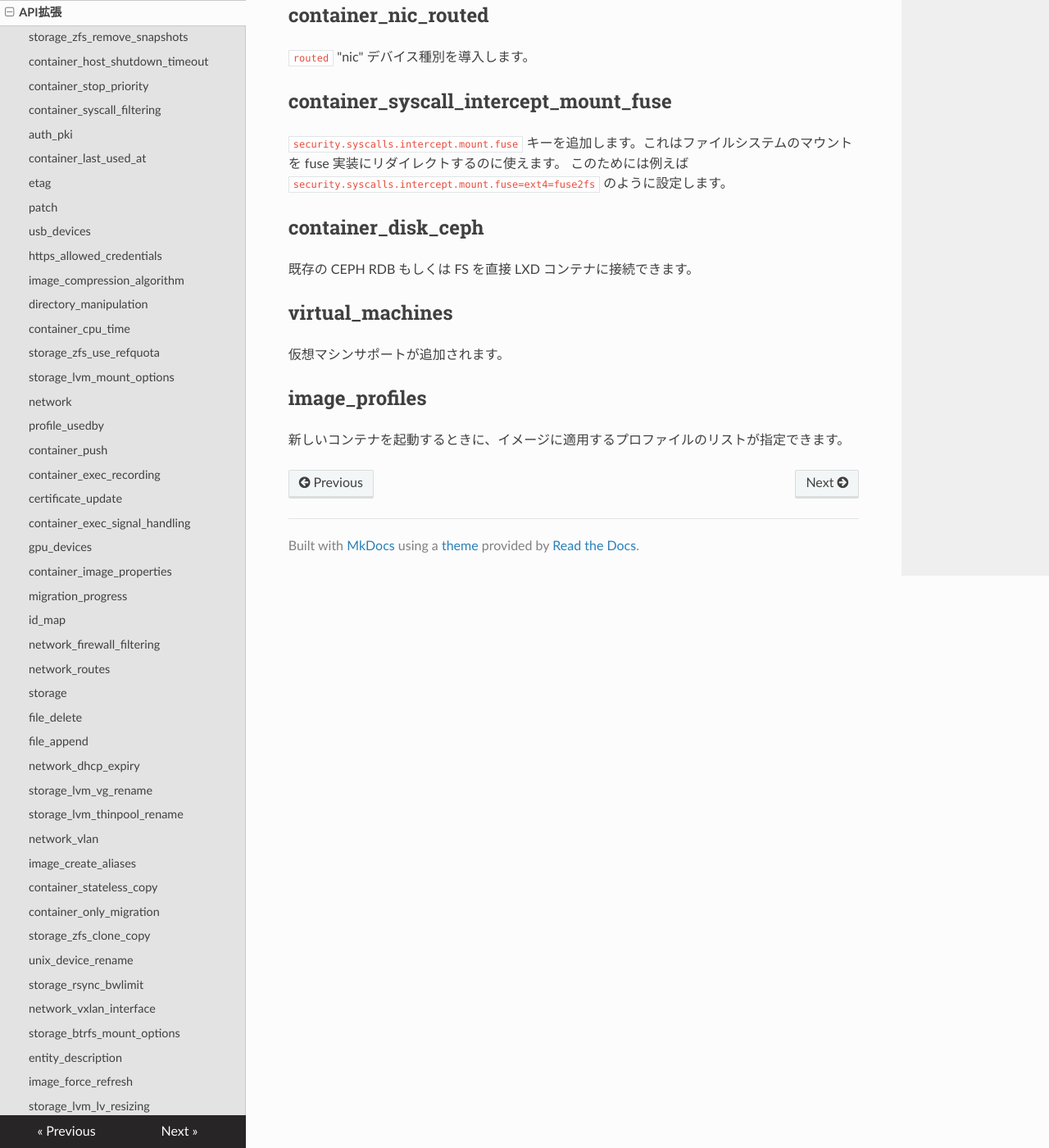
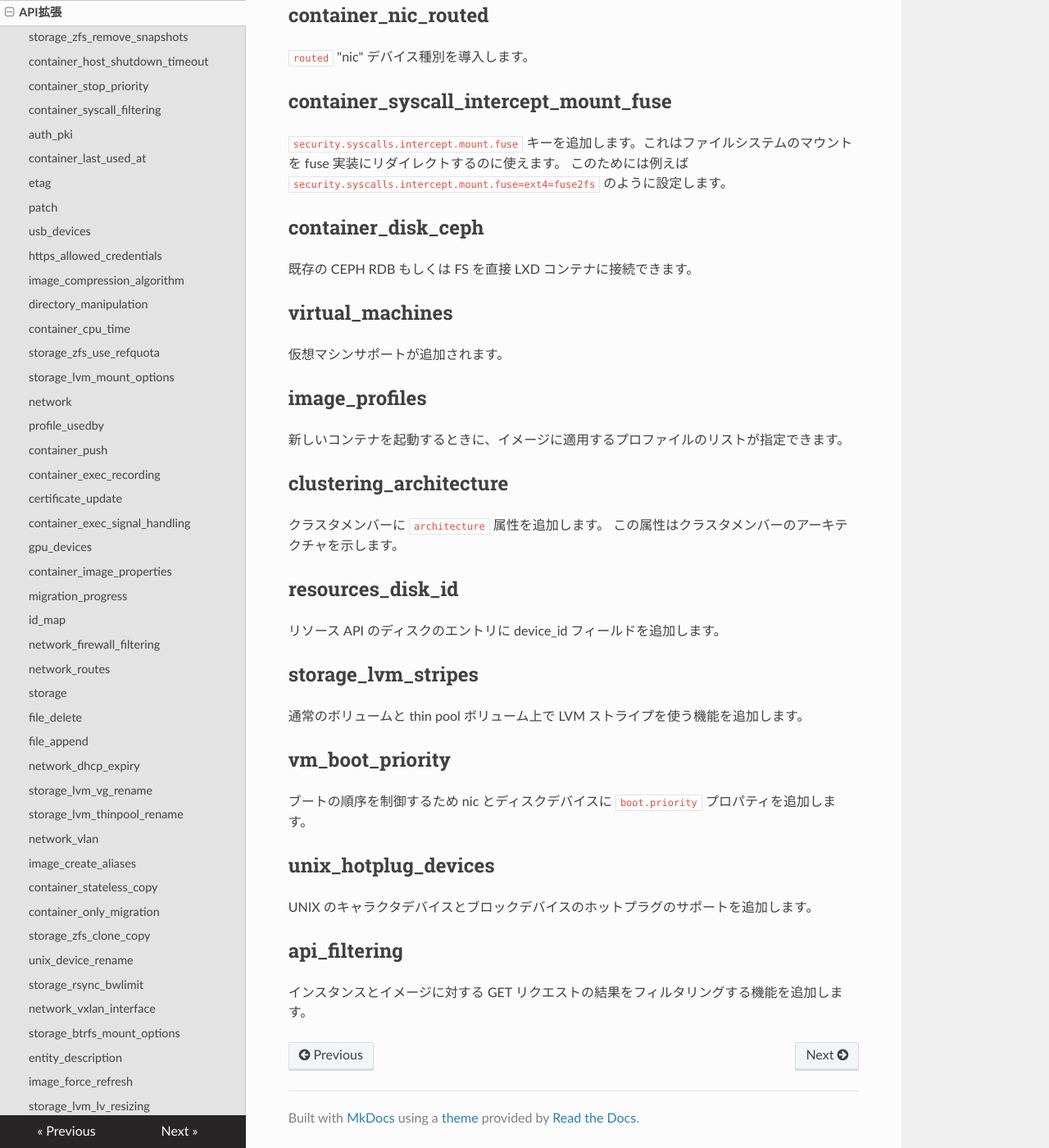
Before and after one commit to lxc-jp/lxd-ja, an MkDocs documentation site: the page built from doc/api-extensions.md, in a window 1280 px wide and 1400 px high, scrolled down 26108 px. Shown: the whole window at 82% size. Built offline with MkDocs 1.6.1, drawn with Linux system fonts in a browser that asks for light colours; nearby versions of some CDN libraries; old or Windows-style settings are respelled for this version of MkDocs.

Commit message:
Update api-extensions.md to upstream at 2020-01-31
Signed-off-by: Hiroaki Nakamura <hnakamur@gmail.com>

```diff
--- a/doc/api-extensions.md
+++ b/doc/api-extensions.md
@@ -1697,3 +1697,41 @@ Add virtual machine support.
 <!--
 Allows a list of profiles to be applied to an image when launching a new container.
 -->
+
+## clustering\_architecture
+クラスタメンバーに `architecture` 属性を追加します。
+この属性はクラスタメンバーのアーキテクチャを示します。
+<!--
+This adds a new `architecture` attribute to cluster members which indicates a cluster
+member's architecture.
+-->
+
+## resources\_disk\_id
+リソース API のディスクのエントリに device\_id フィールドを追加します。
+<!--
+Add a new device\_id field in the disk entries on the resources API.
+-->
+
+## storage\_lvm\_stripes
+通常のボリュームと thin pool ボリューム上で LVM ストライプを使う機能を追加します。
+<!--
+This adds the ability to use LVM stripes on normal volumes and thin pool volumes.
+-->
+
+## vm\_boot\_priority
+ブートの順序を制御するため nic とディスクデバイスに `boot.priority` プロパティを追加します。
+<!--
+Adds a `boot.priority` property on nic and disk devices to control the boot order.
+-->
+
+## unix\_hotplug\_devices
+UNIX のキャラクタデバイスとブロックデバイスのホットプラグのサポートを追加します。
+<!--
+Adds support for unix char and block device hotplugging.
+-->
+
+## api\_filtering
+インスタンスとイメージに対する GET リクエストの結果をフィルタリングする機能を追加します。
+<!--
+Adds support for filtering the result of a GET request for instances and images.
+-->
```
